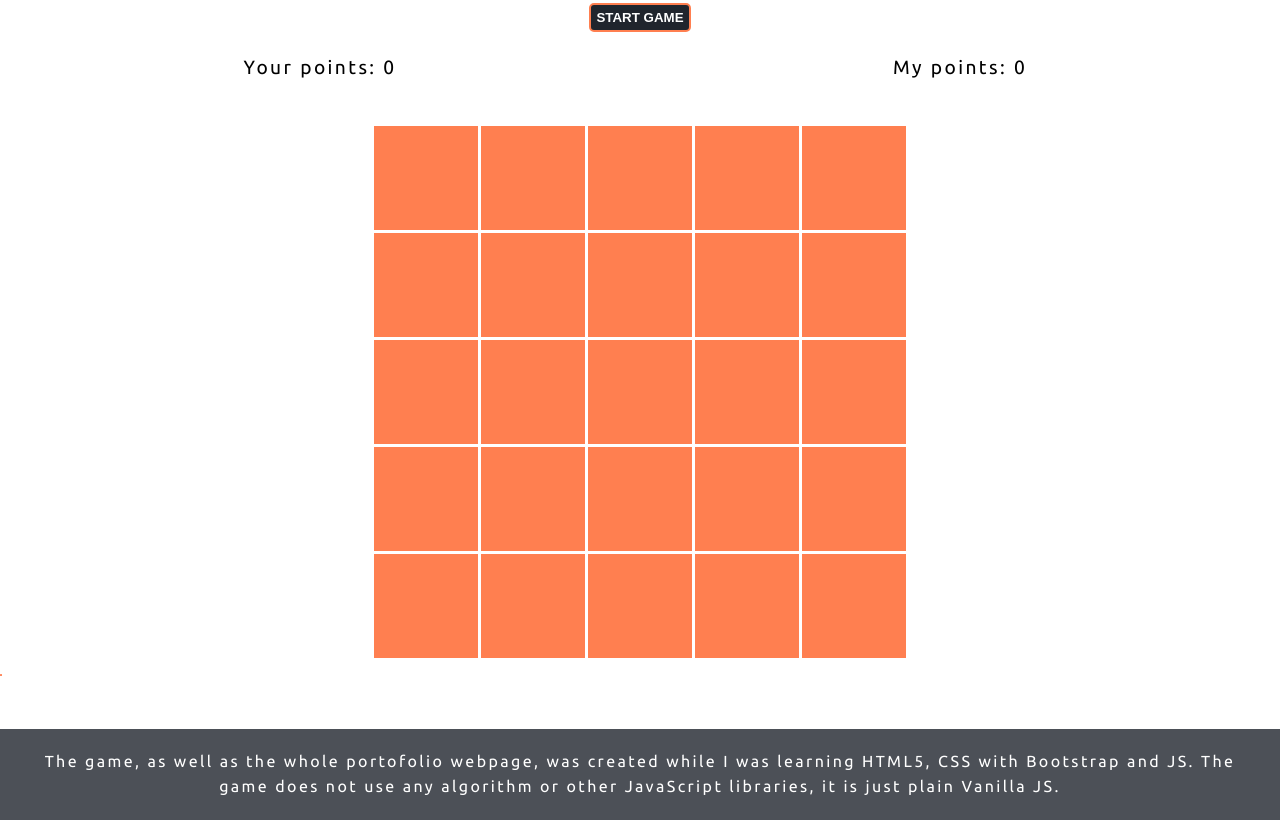
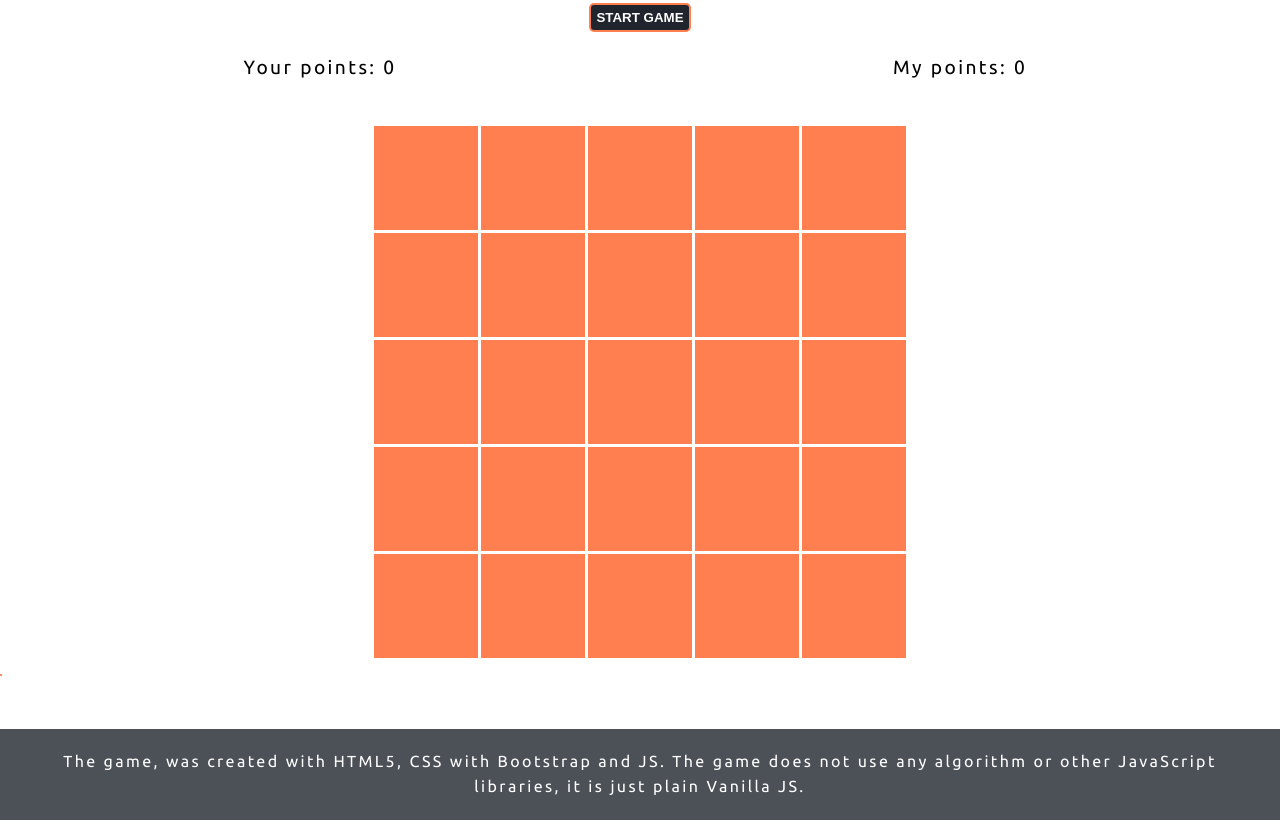
Before and after one commit to WaryaWaxbaro/docs, a plain HTML site: page jarkabood.html in a window 1280 px wide. Shown: the part 265-1105 px from the top of the page. Drawn offline with Linux system fonts and the light colour scheme; a web font is replaced by a local one.

Commit message:
update footer

```diff
--- a/jarkabood.html
+++ b/jarkabood.html
@@ -85,7 +85,7 @@
 	</div>
 	<div id="footcontainer">
 		<div id="footarticle">
-			<p>The game, as well as the whole portofolio webpage, was created while I was learning HTML5, CSS with Bootstrap and JS. The game does not use any algorithm or other JavaScript libraries, it is just plain Vanilla JS.</p>
+			<p>The game, was created with HTML5, CSS with Bootstrap and JS. The game does not use any algorithm or other JavaScript libraries, it is just plain Vanilla JS.</p>
 		</div>
 	</div>
 <script type="text/javascript" src="script/script.js"></script>
```
